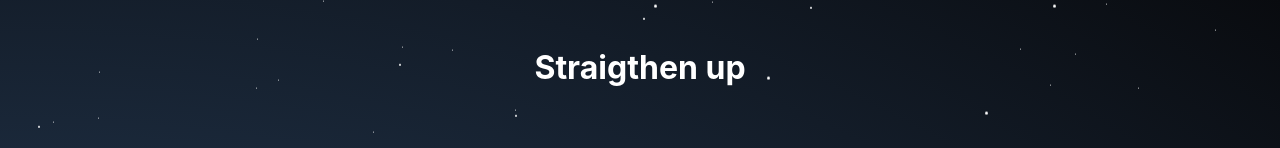
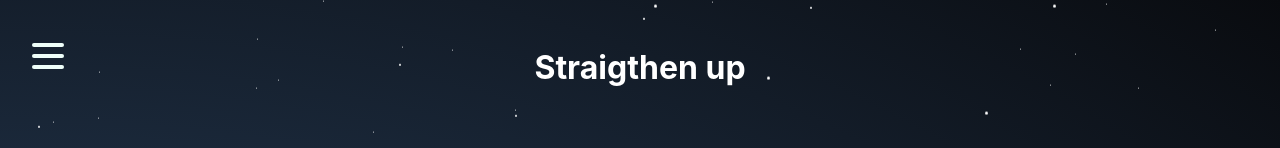
Before and after one commit to JeromeShaaban/quokka_front, a React (Create React App) app: page /best_practice in a window 1280 px wide. Shown: the top 148 px of the page. Built offline with nearby package versions, Linux system fonts and the light colour scheme.

Commit message:
Changes best practice

```diff
--- a/src/components/bestPractice/BestPractice.jsx
+++ b/src/components/bestPractice/BestPractice.jsx
@@ -10,8 +10,12 @@ import Meditation3 from '../../assets/meditation3.jpg'
 import Hamstring from '../../assets/hamstring.gif'
 import Shoulder from '../../assets/shoulder.gif'
 import Lower from '../../assets/lower.gif'
+import {useContext} from 'react'
+import MenuContext from '../../contexts/MenuContext'
+import SlideMenu from '../../components/menu/Menu'
 
 export default function BestPractice () {
+    const { open } = useContext(MenuContext);
 
     const Straigthen =
         [
@@ -71,7 +75,11 @@ export default function BestPractice () {
     return(
         <div>
            <BackgroundStars />
-        <div>
+           <SlideMenu />
+           {!open && (
+
+           <div>
+
         <h1 class="white">Straigthen up</h1>
         <div class="flexBest">
         {
@@ -112,6 +120,10 @@ export default function BestPractice () {
         }
         </div>
         </div>
+
+
+           )}
+
     </div>
     )
   }
```
